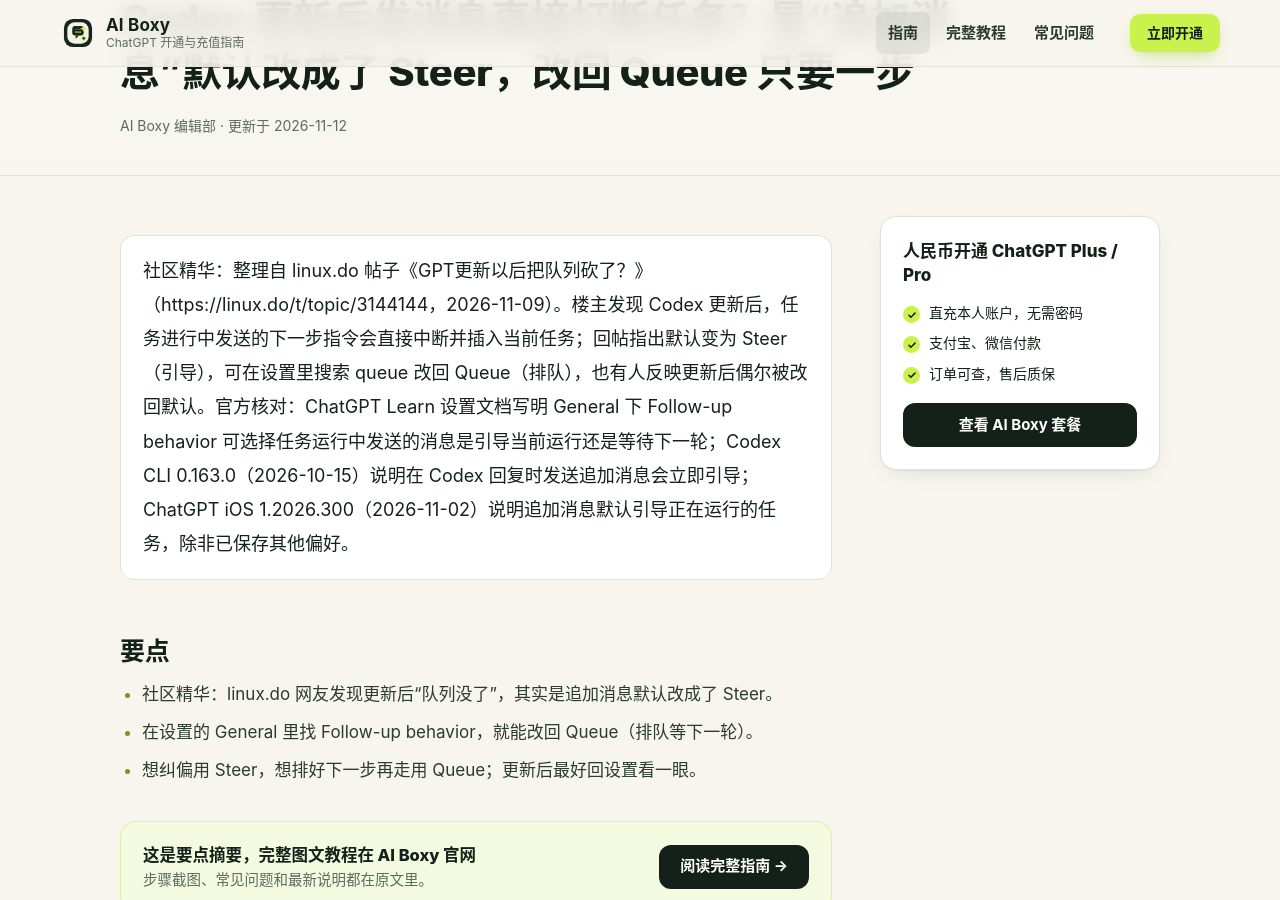
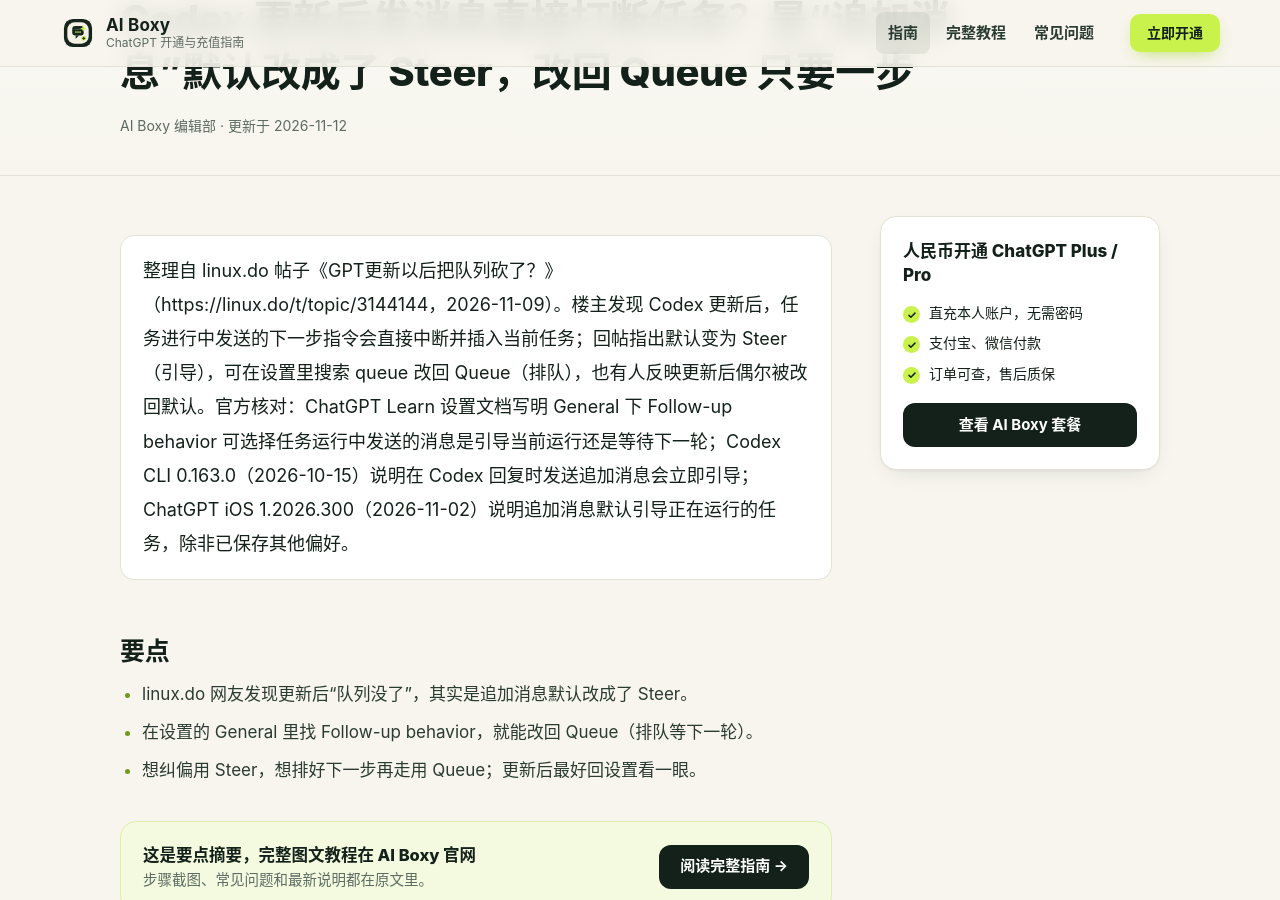
Before and after one commit to aiboxy49-boop/chatgpt-plus-pro-daichong-chongzhi, a Jekyll site: the page built from knowledge/guides/codex-steer-vs-queue-follow-up.md, in a window 1280 px wide and 900 px high, scrolled down 190 px. Built offline with Jekyll 4.4.1, drawn with Linux system fonts in a browser that asks for light colours; our own code applies the rules of GitHub Pages for plain Markdown files.

Commit message:
copy: remove 社区精华 label from Codex Steer/Queue summary

```diff
--- a/_data/guides.json
+++ b/_data/guides.json
@@ -33,9 +33,9 @@
     "slug": "codex-steer-vs-queue-follow-up",
     "title": "Codex 更新后发消息直接打断任务？是“追加消息”默认改成了 Steer，改回 Queue 只要一步",
     "date": "2026-11-12",
-    "summary": "社区精华：整理自 linux.do 帖子《GPT更新以后把队列砍了？》（https://linux.do/t/topic/3144144，2026-11-09）。楼主发现 Codex 更新后，任务进行中发送的下一步指令会直接中断并插入当前任务；回帖指出默认变为 Steer（引导），可在设置里搜索 queue 改回 Queue（排队），也有人反映更新后偶尔被改回默认。官方核对：ChatGPT Learn 设置文档写明 General 下 Follow-up behavior 可选择任务运行中发送的消息是引导当前运行还是等待下一轮；Codex CLI 0.163.0（2026-10-15）说明在 Codex 回复时发送追加消息会立即引导；ChatGPT iOS 1.2026.300（2026-11-02）说明追加消息默认引导正在运行的任务，除非已保存其他偏好。",
+    "summary": "整理自 linux.do 帖子《GPT更新以后把队列砍了？》（https://linux.do/t/topic/3144144，2026-11-09）。楼主发现 Codex 更新后，任务进行中发送的下一步指令会直接中断并插入当前任务；回帖指出默认变为 Steer（引导），可在设置里搜索 queue 改回 Queue（排队），也有人反映更新后偶尔被改回默认。官方核对：ChatGPT Learn 设置文档写明 General 下 Follow-up behavior 可选择任务运行中发送的消息是引导当前运行还是等待下一轮；Codex CLI 0.163.0（2026-10-15）说明在 Codex 回复时发送追加消息会立即引导；ChatGPT iOS 1.2026.300（2026-11-02）说明追加消息默认引导正在运行的任务，除非已保存其他偏好。",
     "points": [
-      "社区精华：linux.do 网友发现更新后“队列没了”，其实是追加消息默认改成了 Steer。",
+      "linux.do 网友发现更新后“队列没了”，其实是追加消息默认改成了 Steer。",
       "在设置的 General 里找 Follow-up behavior，就能改回 Queue（排队等下一轮）。",
       "想纠偏用 Steer，想排好下一步再走用 Queue；更新后最好回设置看一眼。"
     ],
--- a/knowledge/guides/codex-steer-vs-queue-follow-up.md
+++ b/knowledge/guides/codex-steer-vs-queue-follow-up.md
@@ -2,11 +2,11 @@
 
 更新于 2026-11-12 · AI Boxy
 
-社区精华：整理自 linux.do 帖子《GPT更新以后把队列砍了？》（https://linux.do/t/topic/3144144，2026-11-09）。楼主发现 Codex 更新后，任务进行中发送的下一步指令会直接中断并插入当前任务；回帖指出默认变为 Steer（引导），可在设置里搜索 queue 改回 Queue（排队），也有人反映更新后偶尔被改回默认。官方核对：ChatGPT Learn 设置文档写明 General 下 Follow-up behavior 可选择任务运行中发送的消息是引导当前运行还是等待下一轮；Codex CLI 0.163.0（2026-10-15）说明在 Codex 回复时发送追加消息会立即引导；ChatGPT iOS 1.2026.300（2026-11-02）说明追加消息默认引导正在运行的任务，除非已保存其他偏好。
+整理自 linux.do 帖子《GPT更新以后把队列砍了？》（https://linux.do/t/topic/3144144，2026-11-09）。楼主发现 Codex 更新后，任务进行中发送的下一步指令会直接中断并插入当前任务；回帖指出默认变为 Steer（引导），可在设置里搜索 queue 改回 Queue（排队），也有人反映更新后偶尔被改回默认。官方核对：ChatGPT Learn 设置文档写明 General 下 Follow-up behavior 可选择任务运行中发送的消息是引导当前运行还是等待下一轮；Codex CLI 0.163.0（2026-10-15）说明在 Codex 回复时发送追加消息会立即引导；ChatGPT iOS 1.2026.300（2026-11-02）说明追加消息默认引导正在运行的任务，除非已保存其他偏好。
 
 ## 要点
 
-- 社区精华：linux.do 网友发现更新后“队列没了”，其实是追加消息默认改成了 Steer。
+- linux.do 网友发现更新后“队列没了”，其实是追加消息默认改成了 Steer。
 - 在设置的 General 里找 Follow-up behavior，就能改回 Queue（排队等下一轮）。
 - 想纠偏用 Steer，想排好下一步再走用 Queue；更新后最好回设置看一眼。
 
```
